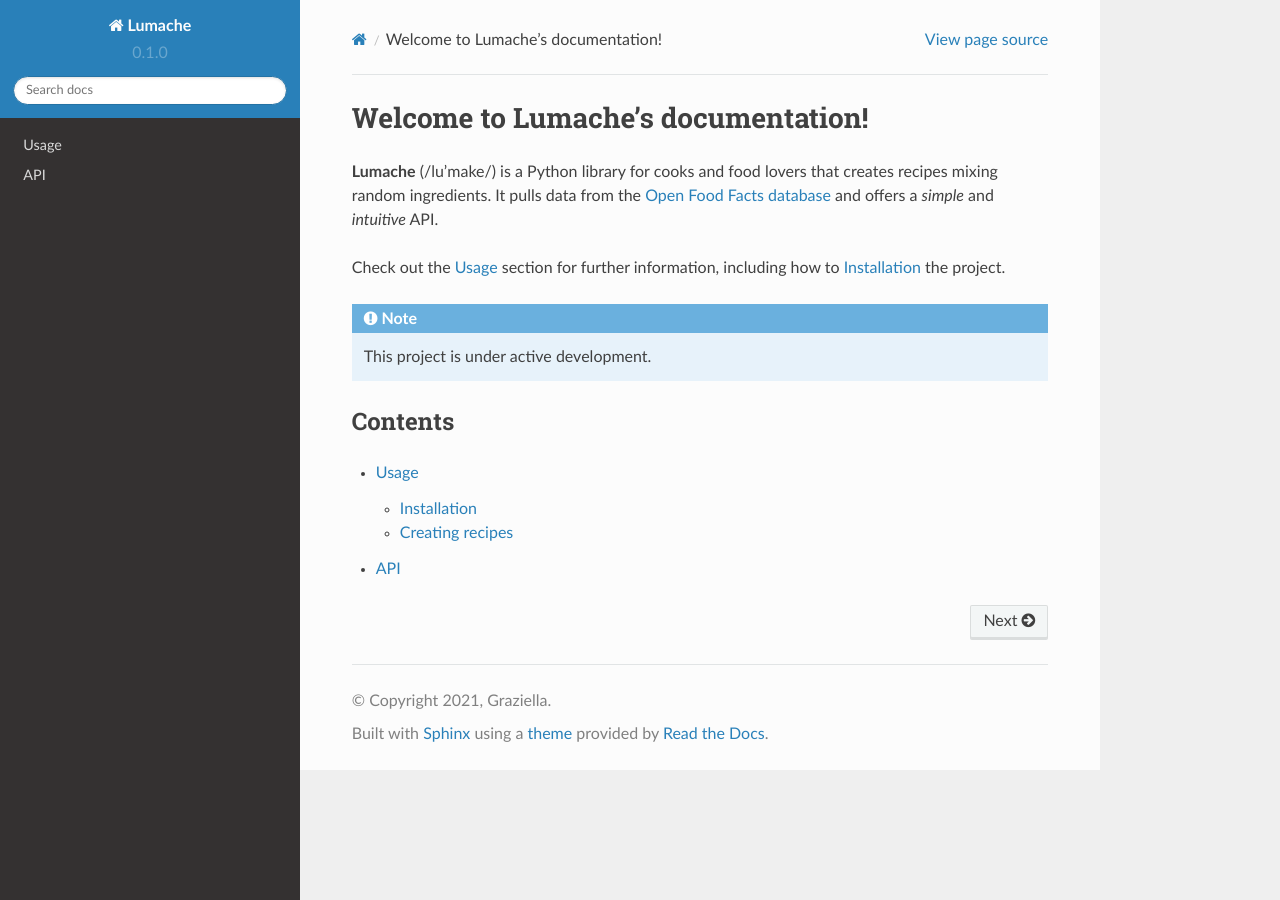
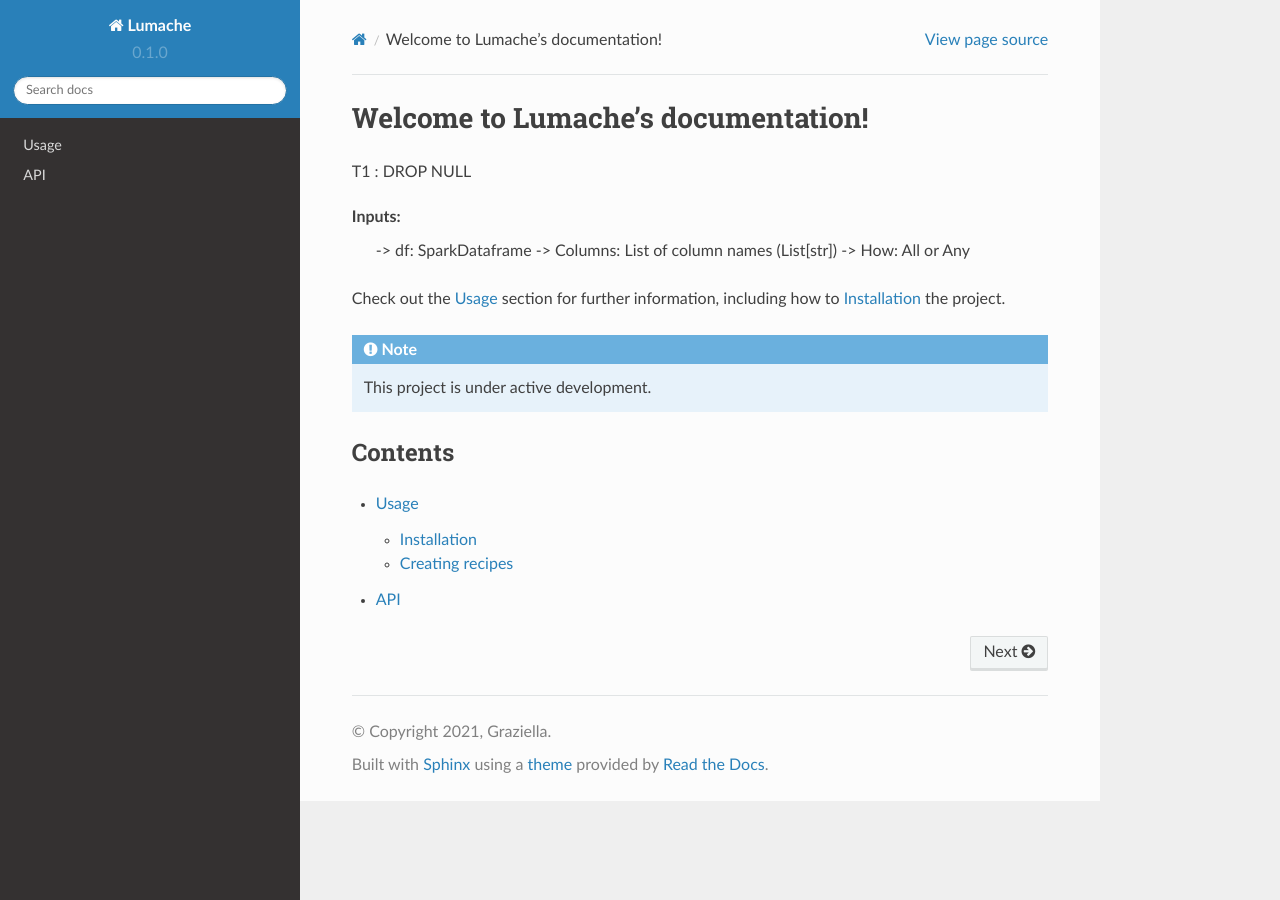
Before and after one commit to Harishgugulothu/rtd-tutorial, a Sphinx documentation site: the page built from docs/source/index.rst, in a window 1280 px wide. Built offline with Sphinx 7.4.7 and the Read the Docs theme 2.0.0, drawn with Linux system fonts in a browser that asks for light colours.

Commit message:
Update index.rst

```diff
--- a/docs/source/index.rst
+++ b/docs/source/index.rst
@@ -1,10 +1,13 @@
 Welcome to Lumache's documentation!
 ===================================
 
-**Lumache** (/lu'make/) is a Python library for cooks and food lovers
-that creates recipes mixing random ingredients.
-It pulls data from the `Open Food Facts database <https://world.openfoodfacts.org/>`_
-and offers a *simple* and *intuitive* API.
+T1 : DROP NULL
+
+Inputs:
+  -> df: SparkDataframe
+  -> Columns: List of column names (List[str])
+  -> How: All or Any
+
 
 Check out the :doc:`usage` section for further information, including
 how to :ref:`installation` the project.
```
